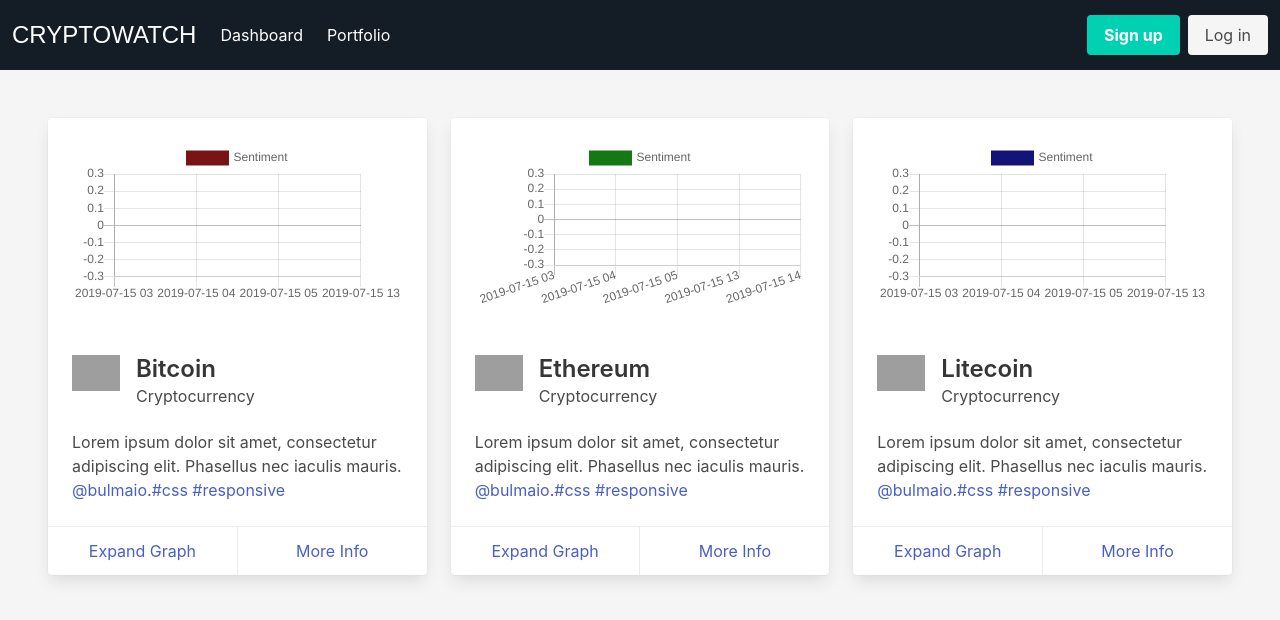
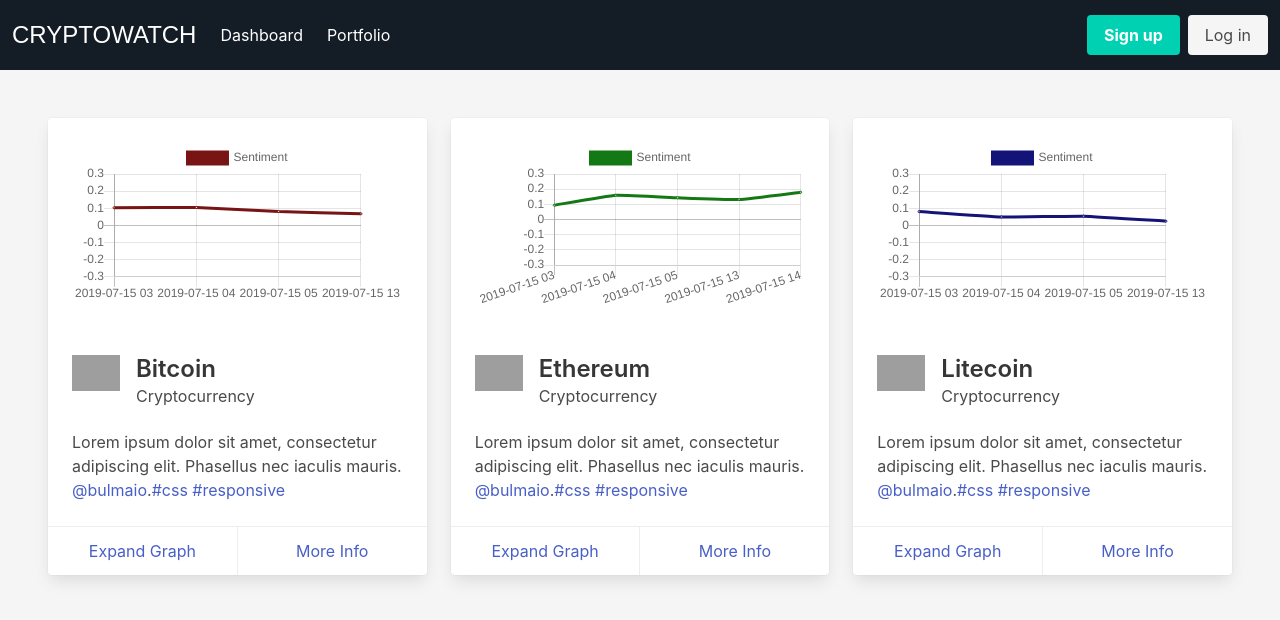
Before and after one commit to mxnavid/cryptoPredict, a React (Create React App) app in the folder ui/: page / in a window 1280 px wide. Shown: the top 620 px of the page. Built offline with nearby package versions, Linux system fonts and the light colour scheme; grey boxes are pictures that could not be loaded.

Commit message:
Data stuff

```diff
--- a/ui/src/components/layout/Card.js
+++ b/ui/src/components/layout/Card.js
@@ -12,7 +12,7 @@
               name={props.title}
               label="Sentiment"
               x="v.Time"
-              y="v.Open"
+              y="v.Polarity"
               color={props.color}
               className="column"
               show="false"
```
